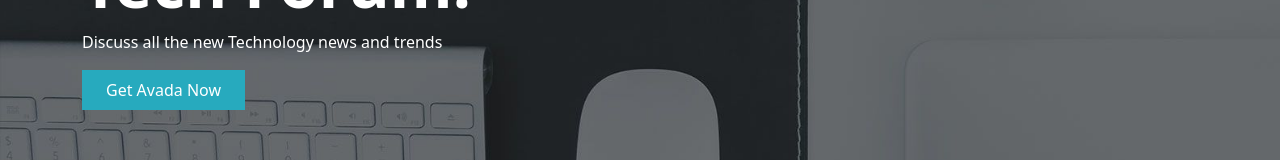
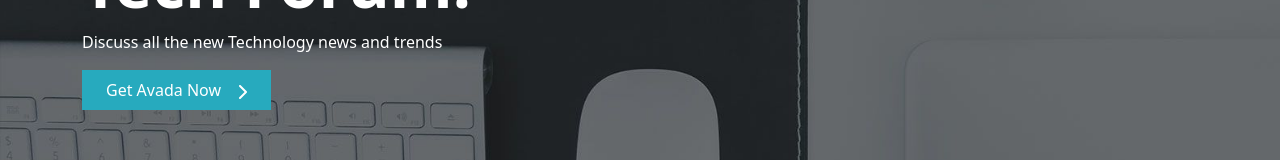
Before and after one commit to edoardorizzo/proj-html-vuejs, a Vue app: page / in a window 1280 px wide. Shown: the part 412-572 px from the top of the page. Built offline with nearby package versions, Linux system fonts and the light colour scheme.

Commit message:
fix hero component

```diff
--- a/src/components/HeroComp.vue
+++ b/src/components/HeroComp.vue
@@ -11,7 +11,12 @@ export default {
             <div class="hero_content ">
                 <h1>Tech Forum!</h1>
                 <p>Discuss all the new Technology news and trends</p>
-                <button class="border-0 p-2 ps-4 pe-4">Get Avada Now</button>
+                <button class="border-0 p-2 ps-4 pe-4 d-flex align-items-center justify-content-between">
+                    Get Avada Now
+                    <div class="icon_container ms-3">
+                        <img src="/icons/chevron-right-solid.svg" alt="">
+                    </div>
+                </button>
             </div>
         </div>
     </div>
@@ -36,7 +41,13 @@ export default {
         button {
             background-color: $azure;
             color: $white;
+
+            .icon_container{
+                width: 10px;
+            }
         }
+
+
     }
 }
 </style>
```
Also changed, not shown: public/icons/chevron-right-solid.svg (added).
